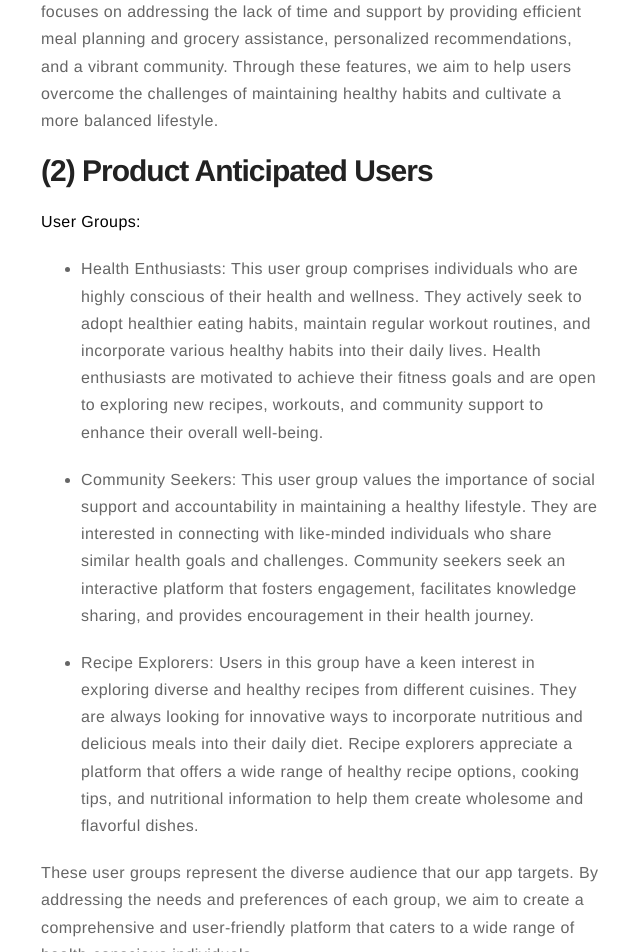
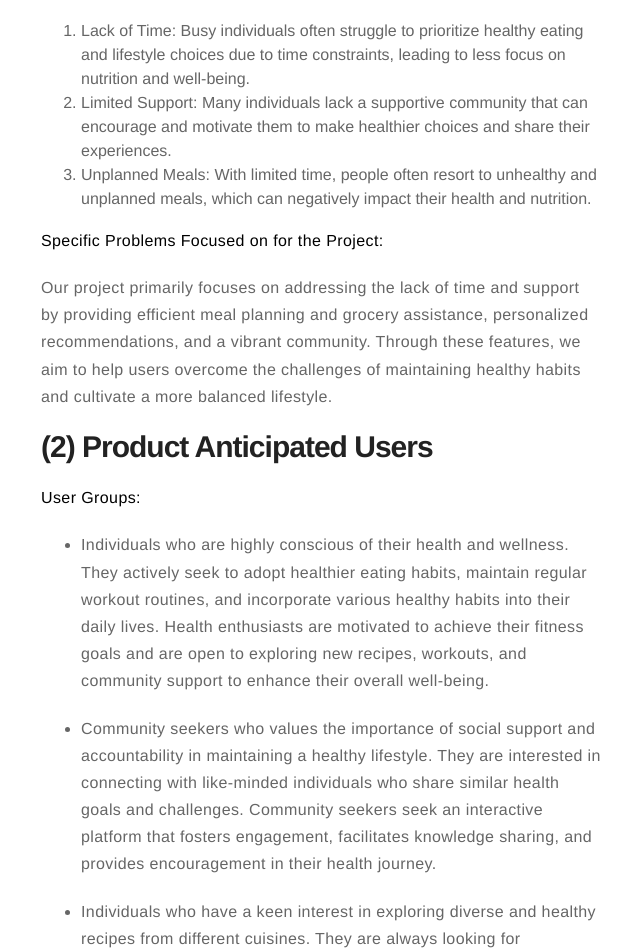
Before and after one commit to Edward-J-Xu/Edward-J-Xu.github.io, a Jekyll site: the page built from _posts/2023-07-24-BalancePlate.markdown, in a window 1280 px wide and 1400 px high, scrolled down 1871 px. Shown: the top 952 px of the window, without its empty margins (319-959 px from the left). Built offline with Jekyll 4.4.1, drawn with Linux system fonts in a browser that asks for light colours; nearby versions of some CDN libraries; comment, search, counter and statistics services are not loaded; some of the changed text lies outside the part shown.

Commit message:
Formatting

```diff
--- a/_posts/2023-07-25-BalancePlateQ.markdown
+++ b/_posts/2023-07-21-Rubric.markdown
@@ -1,7 +1,7 @@
 ---
-title: "BalancePlate Design Portfolio Rubric"
+title: "Design Portfolio Rubric"
 layout: post
-date: 2023-07-24 22:44
+date: 2023-07-21 11:52
 image: /assets/images/egg-and-avocado-yin-yang.jpg
 headerImage: true
 tag:
@@ -11,7 +11,7 @@ tag:
 star: true
 category: blog
 author: Edward-J-Xu
-description: Our CS449 Project
+description: Design Portfolio Rubric
 ---
 
 # (1) Describe your value proposition and project goal
--- a/_posts/2023-07-24-BalancePlate.markdown
+++ b/_posts/2023-07-24-BalancePlate.markdown
@@ -17,38 +17,45 @@ description: Our CS449 Project
 # (1) Describe your value proposition and project goal
 
 **Value Proposition:**
+
 Our app aims to empower busy individuals, particularly university students and working professionals, to lead healthier lifestyles by providing them with comprehensive resources and support. We recognize the challenges these individuals face in maintaining a balanced diet and overall well-being amidst their busy schedules. Our app seeks to bridge the gap by offering features like meal planning, personalized recommendations, a vibrant community, and a nutrition tracker. By addressing the specific needs of our target market, we aim to create a platform that fosters healthier habits, encourages community engagement, and provides practical solutions for achieving nutrition goals.
 
 **Project Goal:**
+
 Our project's main goal is to develop an all-in-one app that acts as a personalized nutrition consultant and community hub, facilitating healthier choices and lifestyle changes among our target user groups. We seek to create a seamless user experience that combines efficient meal planning, access to expert advice, and the motivation of a supportive community.
 
 **Target Market:**
+
 Our general market segment includes busy individuals, such as university students and working professionals, who prioritize their health and well-being but struggle to maintain healthy habits due to time constraints and competing responsibilities. We want to assist this group in making healthier lifestyle choices and overcoming obstacles in adopting and sustaining healthier habits.
 
 **Potential Contributions:**
+
 In the health and wellness domain, our app can contribute by addressing the challenge of time management and providing practical solutions for incorporating healthier habits into daily routines. By fostering a supportive community, the app can create an environment that encourages sharing and learning from one another, thus promoting a positive impact on individual health and well-being.
 
 **Potential Value:**
+
 Our app brings the potential value of providing users with a personalized and convenient tool that offers customized meal plans, expert recommendations, and access to a like-minded community. By streamlining the process of finding healthy recipes, planning meals, and tracking nutrition, we aim to help users make informed choices, improve their overall well-being, and cultivate healthier lifestyles.
 
 **Problems / Empty Niches Identified:**
+
 We identified the following problems and empty niches that our app seeks to address:
 1. Lack of Time: Busy individuals often struggle to prioritize healthy eating and lifestyle choices due to time constraints, leading to less focus on nutrition and well-being.
 2. Limited Support: Many individuals lack a supportive community that can encourage and motivate them to make healthier choices and share their experiences.
 3. Unplanned Meals: With limited time, people often resort to unhealthy and unplanned meals, which can negatively impact their health and nutrition.
 
 **Specific Problems Focused on for the Project:**
+
 Our project primarily focuses on addressing the lack of time and support by providing efficient meal planning and grocery assistance, personalized recommendations, and a vibrant community. Through these features, we aim to help users overcome the challenges of maintaining healthy habits and cultivate a more balanced lifestyle.
 
 # (2) Product Anticipated Users
 
 **User Groups:**
 
-- Health Enthusiasts: This user group comprises individuals who are highly conscious of their health and wellness. They actively seek to adopt healthier eating habits, maintain regular workout routines, and incorporate various healthy habits into their daily lives. Health enthusiasts are motivated to achieve their fitness goals and are open to exploring new recipes, workouts, and community support to enhance their overall well-being.
+- Individuals who are highly conscious of their health and wellness. They actively seek to adopt healthier eating habits, maintain regular workout routines, and incorporate various healthy habits into their daily lives. Health enthusiasts are motivated to achieve their fitness goals and are open to exploring new recipes, workouts, and community support to enhance their overall well-being.
 
-- Community Seekers: This user group values the importance of social support and accountability in maintaining a healthy lifestyle. They are interested in connecting with like-minded individuals who share similar health goals and challenges. Community seekers seek an interactive platform that fosters engagement, facilitates knowledge sharing, and provides encouragement in their health journey.
+- Community seekers who values the importance of social support and accountability in maintaining a healthy lifestyle. They are interested in connecting with like-minded individuals who share similar health goals and challenges. Community seekers seek an interactive platform that fosters engagement, facilitates knowledge sharing, and provides encouragement in their health journey.
 
-- Recipe Explorers: Users in this group have a keen interest in exploring diverse and healthy recipes from different cuisines. They are always looking for innovative ways to incorporate nutritious and delicious meals into their daily diet. Recipe explorers appreciate a platform that offers a wide range of healthy recipe options, cooking tips, and nutritional information to help them create wholesome and flavorful dishes.
+- Individuals who have a keen interest in exploring diverse and healthy recipes from different cuisines. They are always looking for innovative ways to incorporate nutritious and delicious meals into their daily diet. Recipe explorers appreciate a platform that offers a wide range of healthy recipe options, cooking tips, and nutritional information to help them create wholesome and flavorful dishes.
 
 These user groups represent the diverse audience that our app targets. By addressing the needs and preferences of each group, we aim to create a comprehensive and user-friendly platform that caters to a wide range of health-conscious individuals.
 
@@ -73,14 +80,17 @@ These user groups represent the diverse audience that our app targets. By addres
 # (3) User Interviews
 
 **Interviewees:**
+
 We conducted user interviews with 8 individuals from our target market segment. The average age of the interviewees was 26, and the gender distribution was 50% male and 50% female. The interviewees were university students and working professionals who led busy lifestyles and expressed an interest in improving their health and nutrition habits.
 
 **Methods Used:**
+
 For the user interviews, we prepared a set of open-ended questions focused on understanding the participants' dietary habits, time constraints, challenges in maintaining a healthy lifestyle, and their expectations from a health and wellness app. We conducted one-on-one interviews to gather qualitative data and valuable insights.
 
 To analyze the interview data, we used affinity diagramming to organize and categorize the interviewees' responses into key themes and patterns. We also employed work models to visualize users' mental models and understand their thought processes while making healthy lifestyle choices.
 
 **Interview Results:**
+
 The user interviews yielded several key themes and detailed results:
 
 Themes:
@@ -110,6 +120,7 @@ Based on these interview results, we decided to focus on addressing the time con
 # (4) Initial Design Ideas
 
 **Initial Set of Features:**
+
 The initial set of features was developed based on user stories and storyboarding from the insights gathered during the user interviews. We aimed to address the identified problems and meet user needs effectively.
 
 1. Meal Planning and Grocery Helper: Users can access personalized meal plans and recipes that align with their dietary preferences and health goals. The feature includes an automated grocery list to simplify shopping and minimize food waste.
@@ -135,6 +146,7 @@ The initial design ideas were influenced by the interview results, where we focu
 # (5) Paper prototypes and evaluation
 
 **Goals and Hypotheses:**
+
 The goals of the paper prototype evaluation study were to gather feedback on the initial design concepts, identify usability issues, and assess the overall user experience. We hypothesized that participants would find the app's navigation intuitive, appreciate the personalized features, and engage positively with the community aspect. Additionally, we aimed to validate the effectiveness of the nutrition tracker in assisting users with monitoring their dietary intake.
 
 **Set of Tasks:**
@@ -148,18 +160,19 @@ The goals of the paper prototype evaluation study were to gather feedback on the
    - Scenario: A user wants to know what new virtual events have their favorite chef “Lindsay” recently uploaded. Then explore nearby events on the map, filter out all events that are within 2 km and happening on Jun 18, 2023.
 
 **Evaluation Results:**
+
 The paper prototype evaluation revealed the following identified themes and detailed results:
 
 Themes:
-1. Navigation Clarity: Participants found the navigation between "Recommend" and "Search" in Feature 1 to be confusing. They expected more guidance on the first steps and planning daily meals.
+1. Participants found the navigation between "Recommend" and "Search" in Feature 1 to be confusing. They expected more guidance on the first steps and planning daily meals.
 
-2. Content Variety: Users expressed a desire for more food content choices and expanded filtering options in Feature 3. They wanted the ability to explore a wider range of events and classes.
+2. Users expressed a desire for more food content choices and expanded filtering options in Feature 3. They wanted the ability to explore a wider range of events and classes.
 
-3. Font and Text Clarity: Participants highlighted issues with small font sizes and dense text, particularly in Feature 4. They suggested enlarging fonts and making the next-step buttons more intuitive.
+3. Participants highlighted issues with small font sizes and dense text, particularly in Feature 4. They suggested enlarging fonts and making the next-step buttons more intuitive.
 
-4. User Engagement: Some users encountered difficulty in finding the specific "Blueberry Banana Smoothie" recipe in Feature 1, leading to frustration.
+4. Some users encountered difficulty in finding the specific "Blueberry Banana Smoothie" recipe in Feature 1, leading to frustration.
 
-5. Integration of Features: Participants appreciated the personalized recommendations in Feature 2 but expressed interest in integrating personalized meal plans with the nutrition tracker for seamless tracking.
+5. Participants appreciated the personalized recommendations in Feature 2 but expressed interest in integrating personalized meal plans with the nutrition tracker for seamless tracking.
 
 Possible Reasons for Identified Problems in Design:
 - Lack of clear guidance in Feature 1 may have led users to overlook the importance of meal planning as a starting point for healthy habits.
@@ -197,9 +210,11 @@ By iterating on the design based on the paper prototype evaluation results, we a
 # (7) High Fidelity Prototypes and Evaluation
 
 **Goals of High Fidelity Prototype Evaluation Study:**
+
 The goals of the high fidelity prototype evaluation study were to assess the usability, effectiveness, and user satisfaction with the refined design. We aimed to validate the improvements made based on previous evaluations and identify any remaining issues or usability concerns.
 
 **Heuristic Evaluation Results:**
+
 For the heuristic evaluation, we focused on the following Nielsen heuristics:
 
 1. Match between system and the real world
@@ -209,6 +224,7 @@ For the heuristic evaluation, we focused on the following Nielsen heuristics:
 5. Visibility of system status
 
 **Tasks Given to Participants:**
+
 Participants were asked to perform the following tasks on the high fidelity prototype:
 
 1. Task 1: Searching for a Healthy Recipe
@@ -216,6 +232,7 @@ Participants were asked to perform the following tasks on the high fidelity prot
 3. Task 3: Exploring Freshly Uploaded Virtual Classes and Events
 
 **Heuristic Evaluation Results:**
+
 The heuristic evaluation identified the following findings:
 
 - Participants appreciated the improved navigation between "Recommend" and "Search" in Feature 1 and found it more intuitive.
@@ -224,6 +241,7 @@ The heuristic evaluation identified the following findings:
 - Participants valued the integration of personalized meal plans from Feature 2 into the nutrition tracker in Feature 4, enhancing the overall user experience.
 
 **Cognitive Walkthrough Results:**
+
 The cognitive walkthrough involved the following tasks:
 
 1. Task 1: Searching for a Healthy Recipe
@@ -233,15 +251,16 @@ The cognitive walkthrough involved the following tasks:
 The cognitive walkthrough results were positive, with participants successfully completing all tasks with minimal issues.
 
 **Design Changes Based on High Fidelity Evaluation:**
+
 Based on the high fidelity evaluation, the following design changes are required to further improve the prototype:
 
-1. Improve First-Time User Guidance: To address lingering issues with navigation clarity in Feature 1, we will implement better onboarding and tutorial elements to guide first-time users in planning daily meals effectively.
+1. Improve First-Time User Guidance. To address lingering issues with navigation clarity in Feature 1, we will implement better onboarding and tutorial elements to guide first-time users in planning daily meals effectively.
 
-2. Enhanced Filter Options: To address users' desire for more content choices, we will further expand the filtering options in Feature 3 to provide even more variety in health events and classes.
+2. Enhanced Filter Options. To address users' desire for more content choices, we will further expand the filtering options in Feature 3 to provide even more variety in health events and classes.
 
-3. Visual Enhancements: We will fine-tune the aesthetics of the app, incorporating additional visual elements, color schemes, and icons to create a more engaging and appealing user interface.
+3. Visual Enhancements. We will fine-tune the aesthetics of the app, incorporating additional visual elements, color schemes, and icons to create a more engaging and appealing user interface.
 
-4. Error Handling and Feedback: We will enhance the error handling and feedback mechanisms to ensure that users receive clear and informative messages in case of any issues during app interactions.
+4. Error Handling and Feedback. We will enhance the error handling and feedback mechanisms to ensure that users receive clear and informative messages in case of any issues during app interactions.
 
 
 # (8) Conclusion
```
